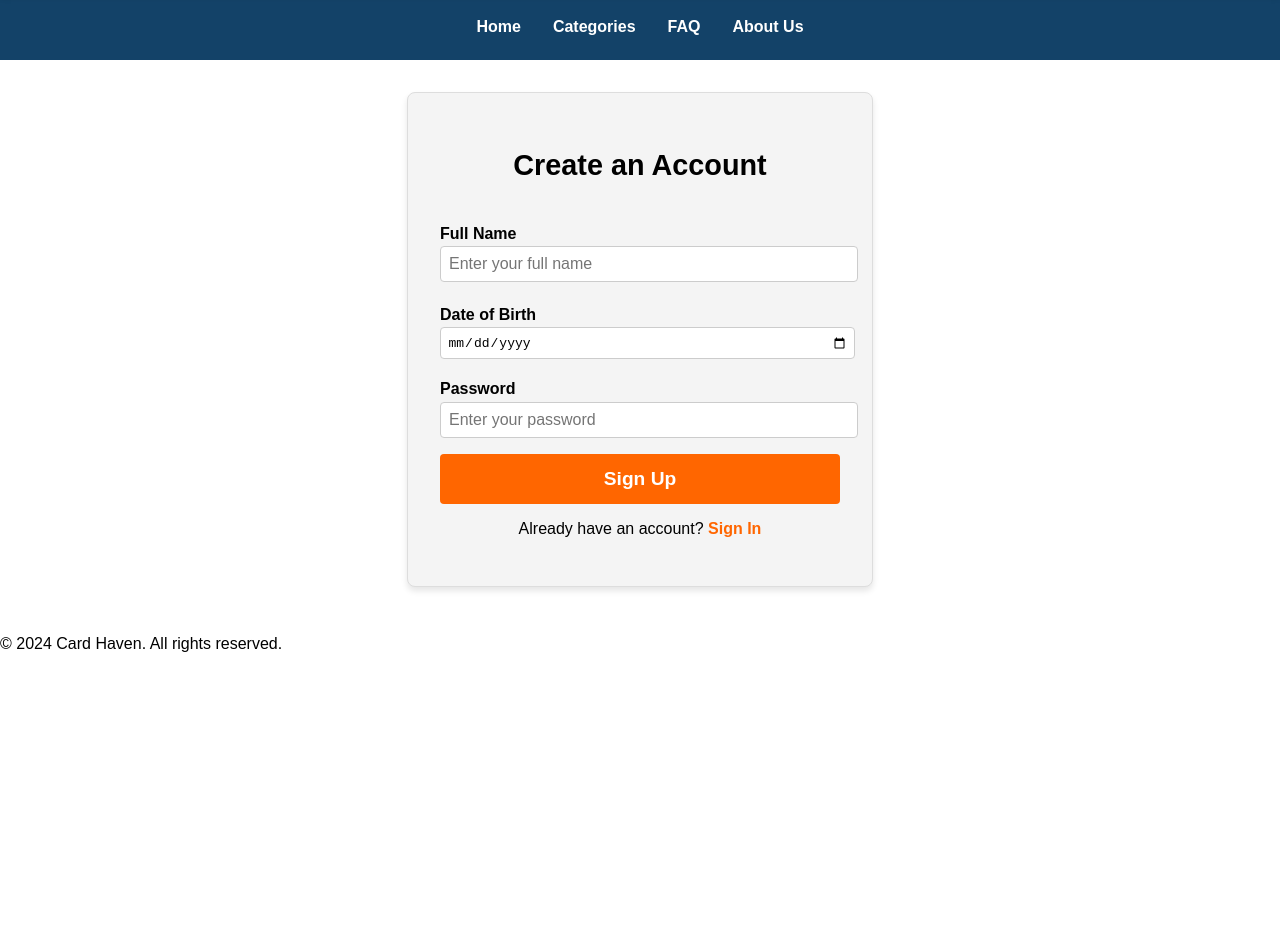
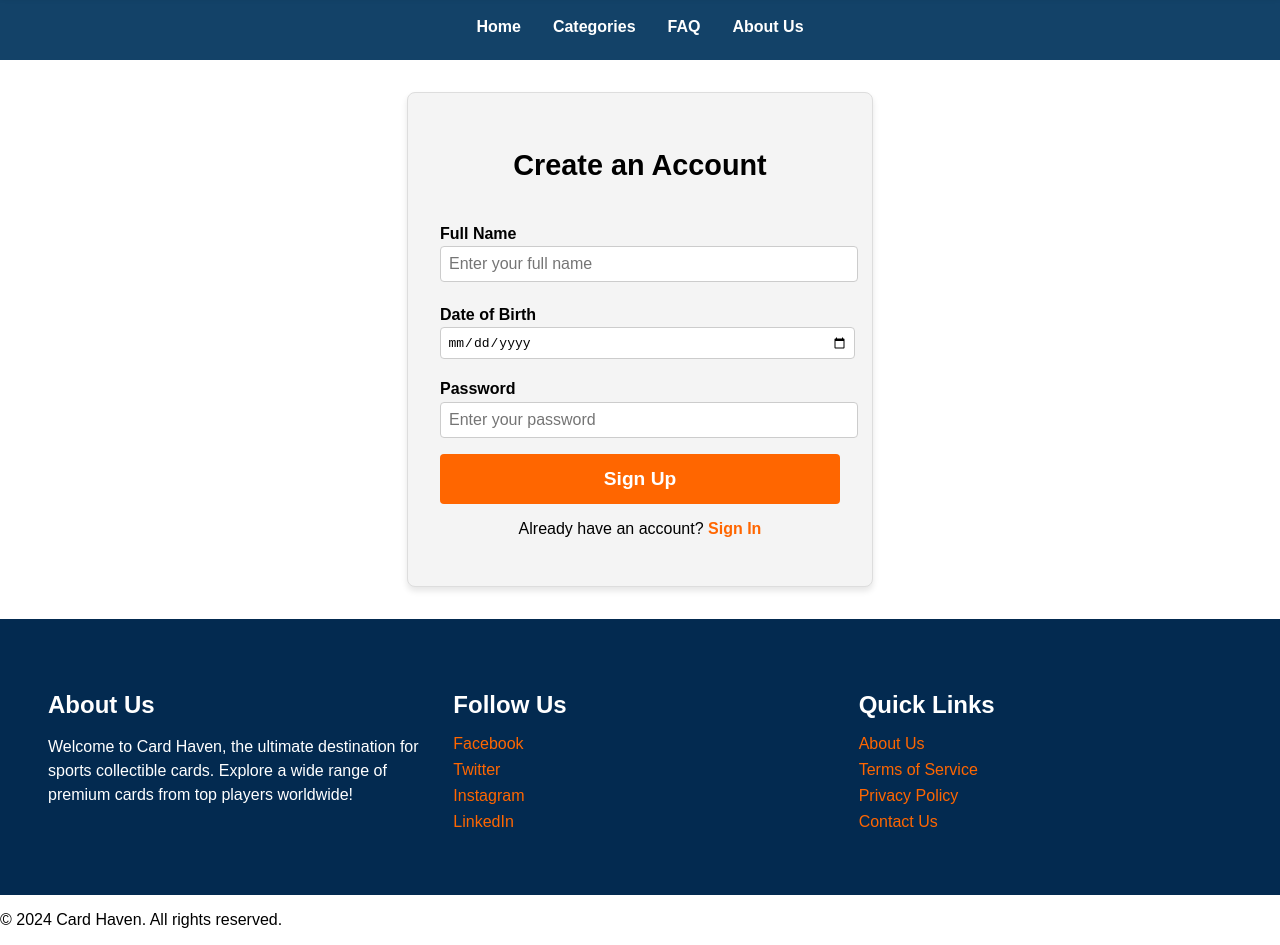
Before and after one commit to sofienebaba/Group-project, a plain HTML site: page Account.html in a window 1280 px wide. Shown: the part 98-1043 px from the top of the page. Before the commit the page ends 800 px from the top, so only its background shows below. Drawn offline with Linux system fonts and the light colour scheme.

Commit message:
add fotter to the account.html

```diff
--- a/Account.html
+++ b/Account.html
@@ -73,6 +73,30 @@
     </main>
 
     <footer>
+        <div class="footer-container">
+            <div class="about-us">
+                <h3>About Us</h3>
+                <p>Welcome to Card Haven, the ultimate destination for sports collectible cards. Explore a wide range of premium cards from top players worldwide!</p>
+            </div>
+            <div class="social-links">
+                <h3>Follow Us</h3>
+                <ul>
+                    <li><a href="https://facebook.com" target="_blank">Facebook</a></li>
+                    <li><a href="https://twitter.com" target="_blank">Twitter</a></li>
+                    <li><a href="https://instagram.com" target="_blank">Instagram</a></li>
+                    <li><a href="https://linkedin.com" target="_blank">LinkedIn</a></li>
+                </ul>
+            </div>
+            <div class="footer-links">
+                <h3>Quick Links</h3>
+                <ul>
+                    <li><a href="about.html">About Us</a></li>
+                    <li><a href="terms.html">Terms of Service</a></li>
+                    <li><a href="privacy.html">Privacy Policy</a></li>
+                    <li><a href="contact.html">Contact Us</a></li>
+                </ul>
+            </div>
+        </div>
         <p>&copy; 2024 Card Haven. All rights reserved.</p>
     </footer>
 
```
